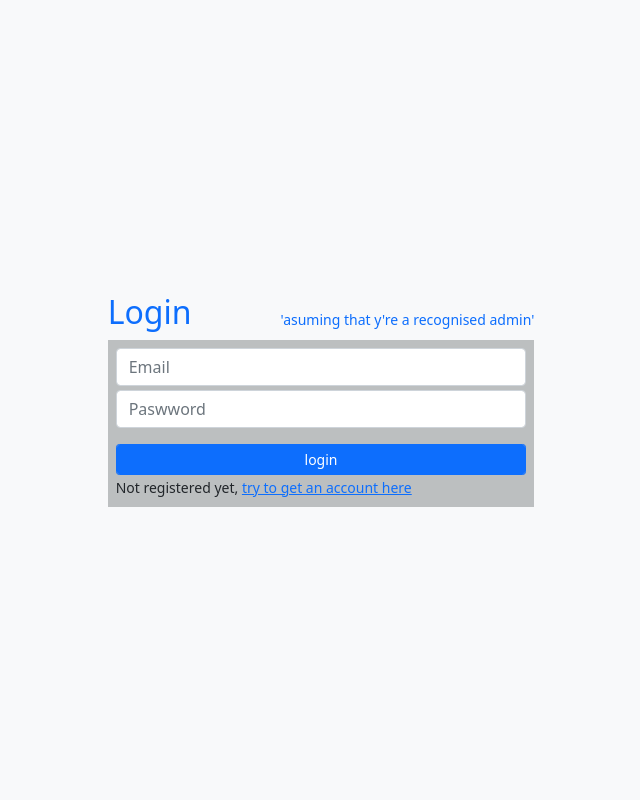
After one commit to Jeriel86/Site-Ackerman-online-version, a PHP site: page /admin/auth/ in a window 1280 px wide. The commit adds this page. Shown: the whole page, without its empty margins (319-959 px from the left). Run offline with PHP 8.4, Linux system fonts and the light colour scheme; some libraries are stand-ins or nearby versions.

Commit message:
FEATURE : ajout du formulaire de Login; Update: correction des problemes du formulaire Krakenversisherung et Wunshe

```diff
--- /dev/null
+++ b/admin/auth/index.php
@@ -0,0 +1,83 @@
+<?php
+session_start();
+if (isset($_SESSION['auth']) && !empty($_SESSION['auth']) && $_SESSION['auth'] != NULL ){
+    header("location: ..");
+}
+
+
+// si un formumaire est sousmis :
+    // s'il s'agissait du form de login
+if (isset($_POST))
+    if( isset($_POST['Login']) ){
+        //on fait les test en base de données
+        // on récupere un user
+        $user["name"] = "Jean";
+        $user["mail"] = "Jean@gmail.com";
+
+        // on stoque ses infos en sessions
+        $_SESSION['auth'] = $user;
+        header("location: ..");
+    }
+    elseif (isset($_POST['Register'])) {
+        # code...
+    }
+
+?>
+<?php ?>
+<!DOCTYPE html>
+<html lang="en">
+<head>
+<meta charset="utf-8">
+  <meta http-equiv="X-UA-Compatible" content="IE=edge">
+  <meta name="viewport" content="width=device-width, initial-scale=1">
+  <link rel="shortcut icon" href="assets/logo/favicon.png" type="image/x-icon">
+  <title>Authentification - </title>
+  <link href="https://cdn.jsdelivr.net/npm/bootstrap@5.0.0-beta3/dist/css/bootstrap.min.css" rel="stylesheet">
+  <link rel="stylesheet" href="https://cdnjs.cloudflare.com/ajax/libs/font-awesome/4.7.0/css/font-awesome.min.css">
+  <script src="https://kit.fontawesome.com/a076d05399.js"></script>
+</head>
+<body>
+    <div class=" d-flex justify-content-center align-middle 100vh bg-light" style="min-height: 100vh;">
+        <div class="col-10 col-md-4  m-auto" style="min-height: 100px; ">
+            <form action="" method="post" id="loginFrom" class="<?php if(isset($_GET['register'])){echo 'd-none';} ?>" >
+                <div class="d-flex justify-content-between text-primary">
+                    <h2> Login  </h2><small class="align-bottom mt-3">'asuming that y're a recognised admin'</small>
+                </div>
+                <div class=" p-2" style=" background-color: #bcbfc0">
+                    <input class="form-control mb-1" type="email" placeholder="Email" name="mail" id="userMail">
+                    <input class="form-control " type="password" placeholder="Paswword" name="password" id="userPwd">
+                    <input class="form-control mt-3 btn btn-sm btn-primary" type="submit" value="login" name="Login">
+                    <span class="mt-1"><small>Not registered yet, <a href="?register">try to get an account here</a></small></span>
+                </div>
+            </form>
+            <form action="" method="post" id="loginFrom" class="<?php if(!isset($_GET['register'])){echo 'd-none';} ?>" >
+                <div class="d-flex justify-content-between text-primary">
+                    <h2> Register  </h2><small class="align-bottom mt-3">'asuming that y're a recognised admin'</small>
+                </div>
+                <div class=" p-2" style=" background-color: #bcbfc0">
+                    <div class="row">
+                        <div class="col-md-6">
+                            <input class="form-control mb-1" type="text" placeholder="Name" name="name" id="userName" required>
+                        </div>
+                        <div class="col-md-6">
+                            <input class="form-control mb-1" type="text" placeholder="surname" name="surame" id="userSurname" required>
+                        </div>
+                    </div>
+                    <input class="form-control mb-1" type="email" placeholder="Email" name="mail" id="userMail" required>
+                    <input class="form-control mb-1" type="password" placeholder="Paswword" name="password" id="userPwd" required>
+                    <input class="form-control " type="password" placeholder="Confirm paswword" name="password" id="userPwd2" required>
+                    <div class="row">
+                        <div class="col-md-12">
+                            <input type="checkBox" id="confirmAuth" required> <label for="confirmAuth"> <small>i confirm that i'm a admin from beamtenversicherung-vkb</small></label>
+                        </div>
+                    </div>
+                    <input class="form-control mt-3 btn btn-sm btn-primary" type="submit" value="register" name="Register">
+                    <span class="mt-1"><small>Already have an acocunt ? <a href=".">just sign in here</a></small></span>
+                </div>
+            </form>
+        </div>
+
+    </div>
+
+</body>
+</html>
--- /dev/null
+++ b/admin/logout/index.php
@@ -0,0 +1,6 @@
+<?php
+    session_start();
+    $_SESSION['auth'] = NULL;
+    session_destroy();
+    header("location: ../auth/")
+?>
--- a/traitements/KrankenversicherungForm.php
+++ b/traitements/KrankenversicherungForm.php
@@ -17,7 +17,7 @@ if (isset($_POST) && !empty($_POST)) { //si la variable $_POST existe et n'est p
                                 <td> ".$straBe."</td>
                             </tr>
                             <tr>
-                                <td><b>PLZ :</b></td>
+                                <td><b>PLZ, ORT :</b></td>
                                 <td> ".$PLZ."</td>
                             </tr>
                             <tr>
@@ -162,7 +162,6 @@ if (isset($_POST) && !empty($_POST)) { //si la variable $_POST existe et n'est p
 
     // présent juste pour les testes; au péloiement il va faloir l'enlever et le recopier plus haut;
     $_SESSION['submitedData'] = $_POST;
-
     if($retVal == true){ // si l'envoit a réussi
         $messageFlash['type'] = "success";
         header('location: ../Wunsche.php');
```
Also changed, not shown: Krankenversicherung.php (+4 -4 lines), Wunsche.php (+26 -3 lines), admin/index.php (+8 -1 lines).
